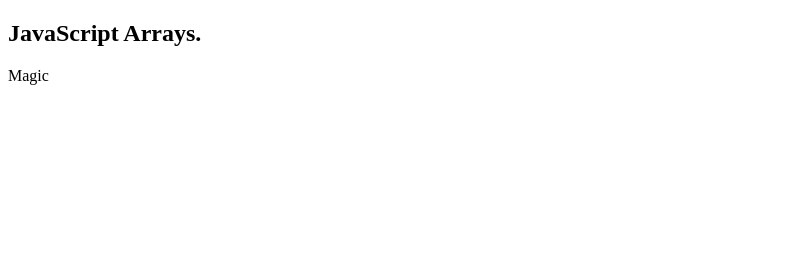
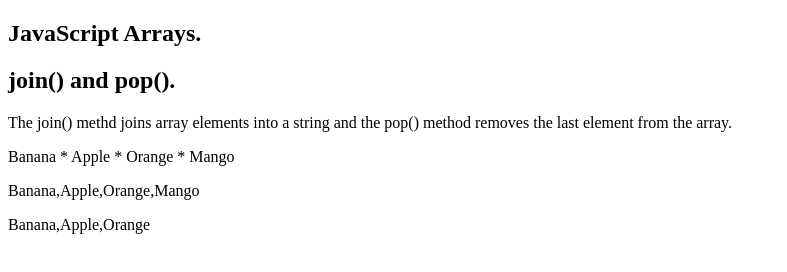
Before and after one commit to ASHBRO-12/Array, a plain HTML site: page index.html in a window 1280 px wide. Shown: the whole page, without its empty margins (0-787 px from the left). Drawn offline with Linux system fonts and the light colour scheme.

Commit message:
2nd commit

```diff
--- a/index.html
+++ b/index.html
@@ -7,14 +7,19 @@
 </head>
 <body>
     <h2>JavaScript Arrays.</h2>
-    <p id="demo"></p>
+    <h2>join() and pop().</h2>
+    <P>The join() methd joins array elements into a string and the pop() method removes the last element from the array.</P>
+
+    <p id="MyJoin"></p>
+    <p id="MyFirstPop"></p>
+    <p id="MySecondPop"></p>
     <script>
-        var Codingal = [
-            "Coding",
-            "Magic",
-            "Learn"
-        ];
-    document.getElementById("demo").innerHTML = Codingal[1];
+      var fruits = ["Banana", "Apple", "Orange", "Mango"];
+
+      document.getElementById("MyJoin").innerHTML = fruits.join(" * ");
+      document.getElementById("MyFirstPop").innerHTML = fruits;
+      fruits.pop();
+      document.getElementById("MySecondPop").innerHTML = fruits
     </script>
 </body>
 </html>
```
